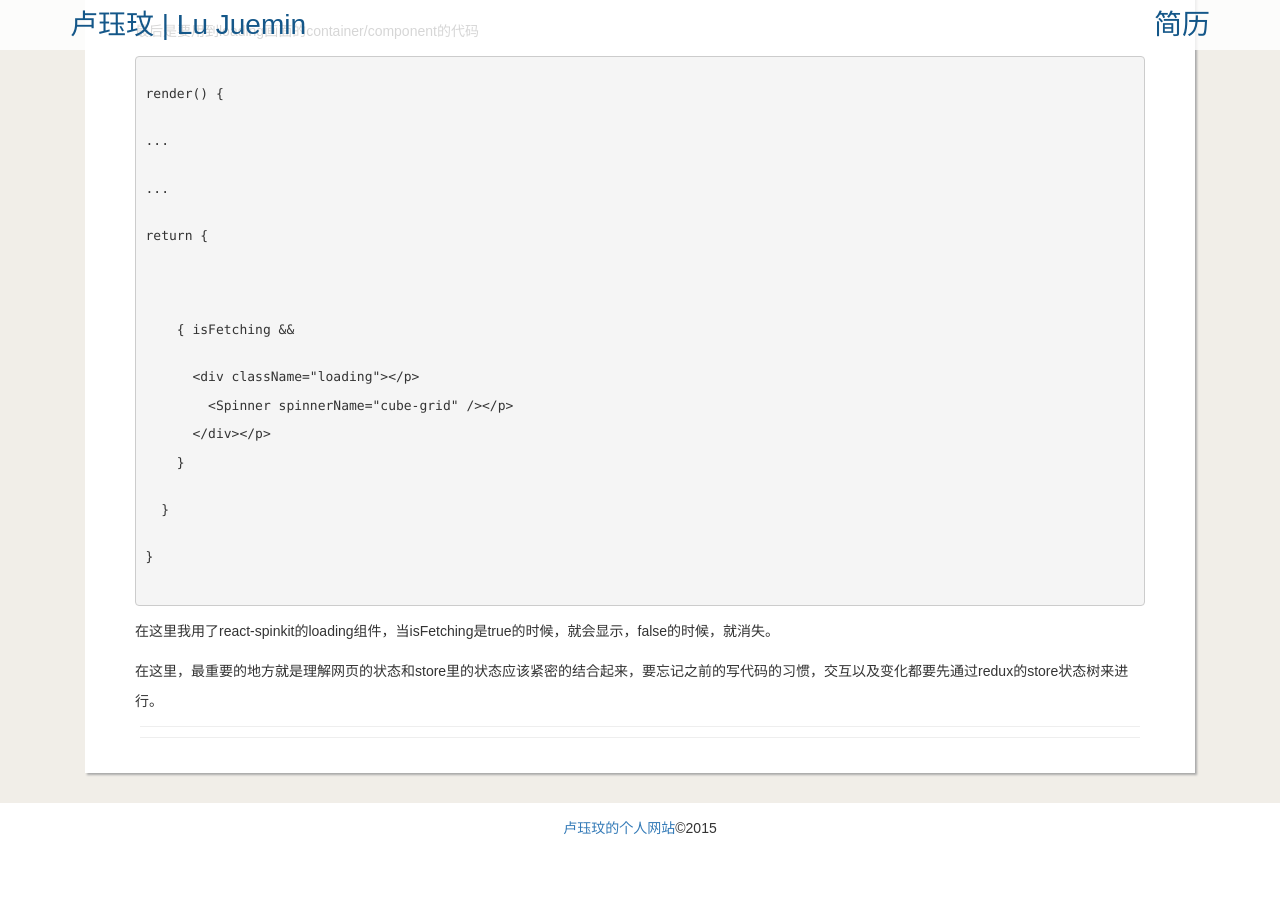
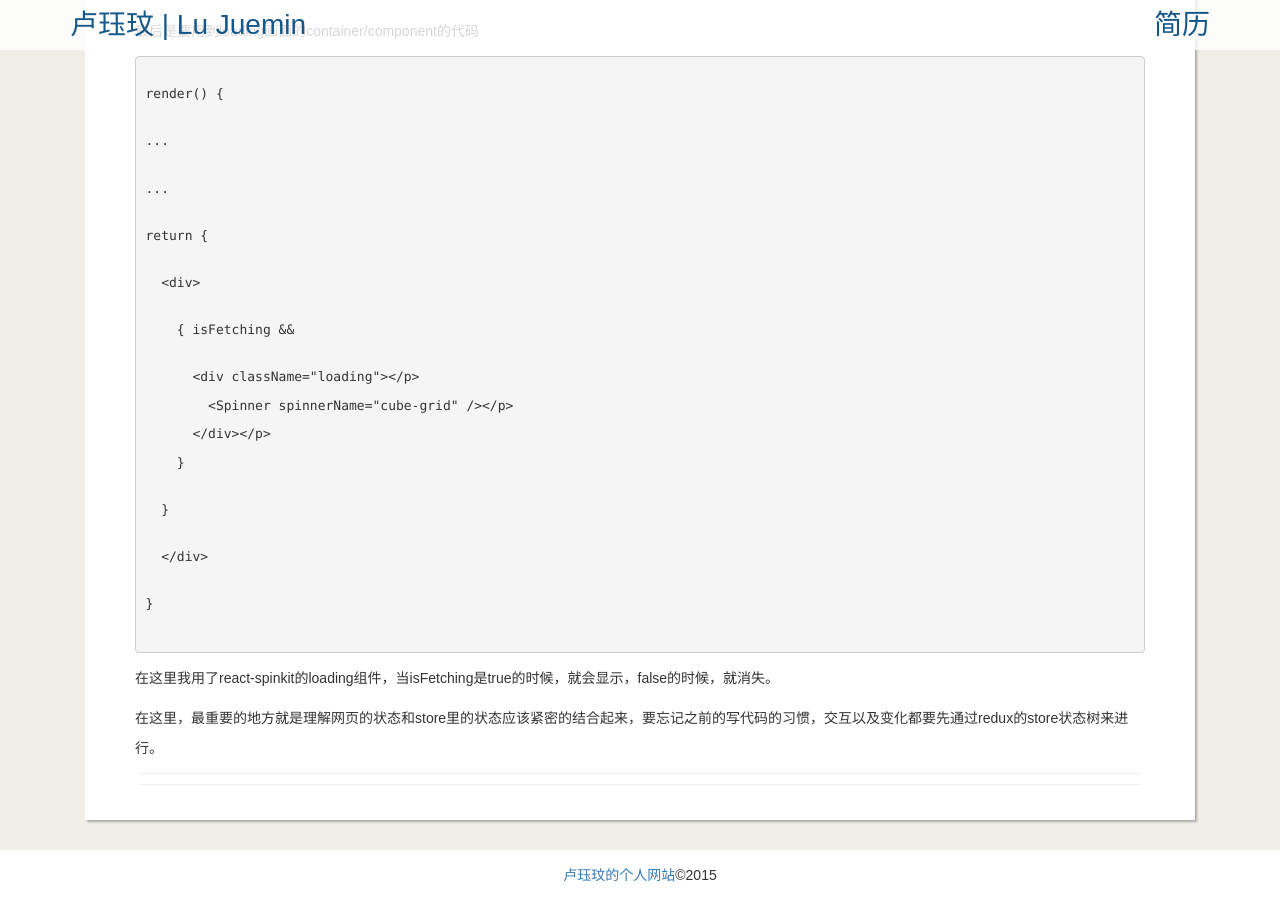
Before and after one commit to juemin90/juemin90.github.io, a Jekyll site: the page built from _posts/2016-1-25-React_Loading_Animation.html, in a window 1280 px wide and 900 px high, scrolled down 2541 px. Built offline with Jekyll 4.4.1, drawn with Linux system fonts in a browser that asks for light colours; nearby versions of some CDN libraries; comment, search, counter and statistics services are not loaded; before the commit the page ends 3394 px from its top, so only the background shows below that.

Commit message:
fix: wrong html snippets

```diff
--- a/_posts/2016-1-25-React_Loading_Animation.html
+++ b/_posts/2016-1-25-React_Loading_Animation.html
@@ -73,13 +73,14 @@ theme: JavaScript
 <p>...</p>
 <p>...</p>
 <p>return {</p>
-<p>  <div></p>
+<p>  &lt;div&gt;</p>
 <p>    { isFetching &&</p>
 <p>      &lt;div className="loading"&gt;&lt;/p&gt;
 <p>        &lt;Spinner spinnerName="cube-grid" /&gt;&lt;/p&gt;
 <p>      &lt;/div&gt;&lt;/p&gt;
 <p>    }  </p>
 <p>  }</p>
+<p>  &lt;/div&gt;</p>
 <p>}</p>
 </pre>
 
```
